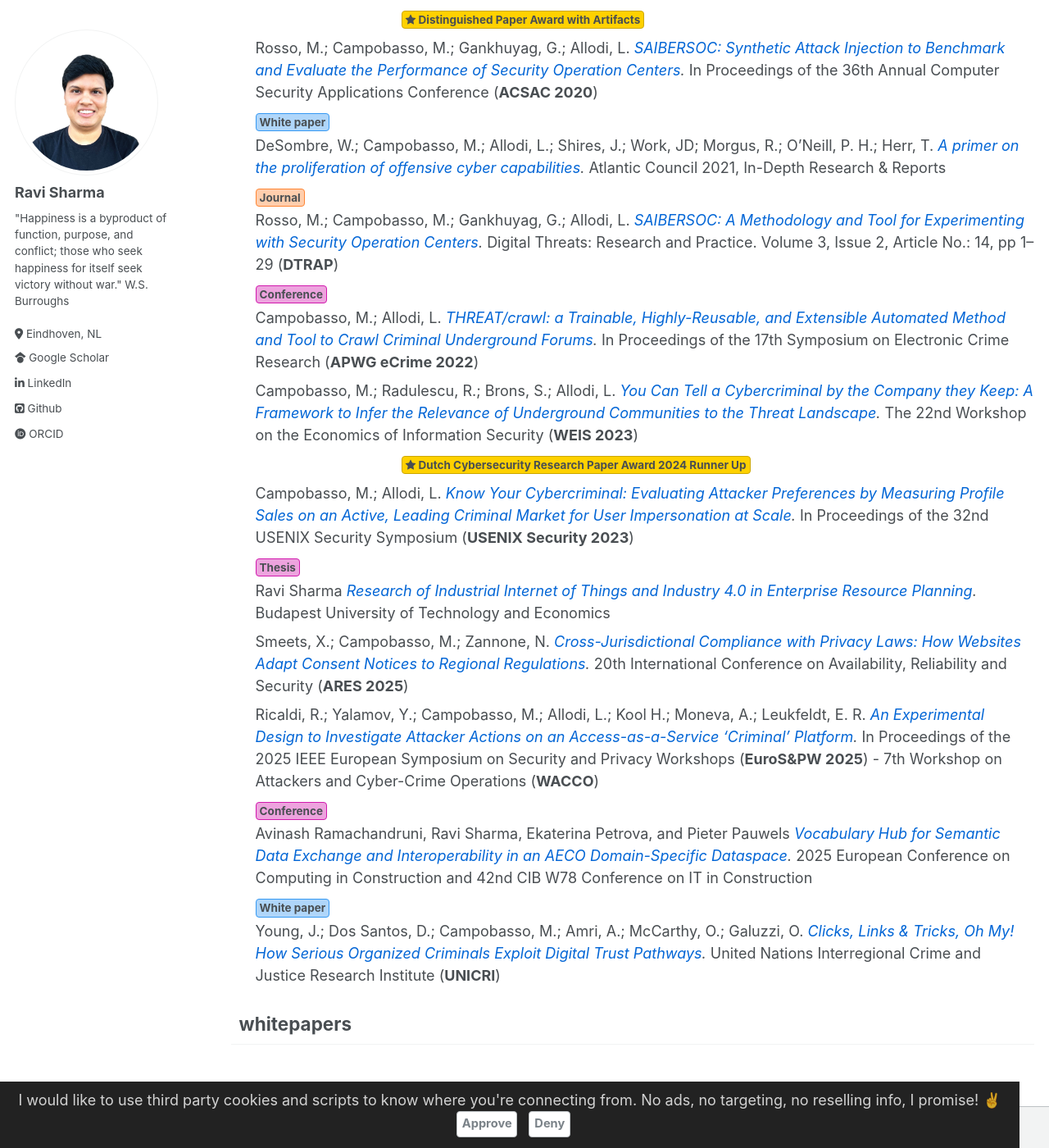
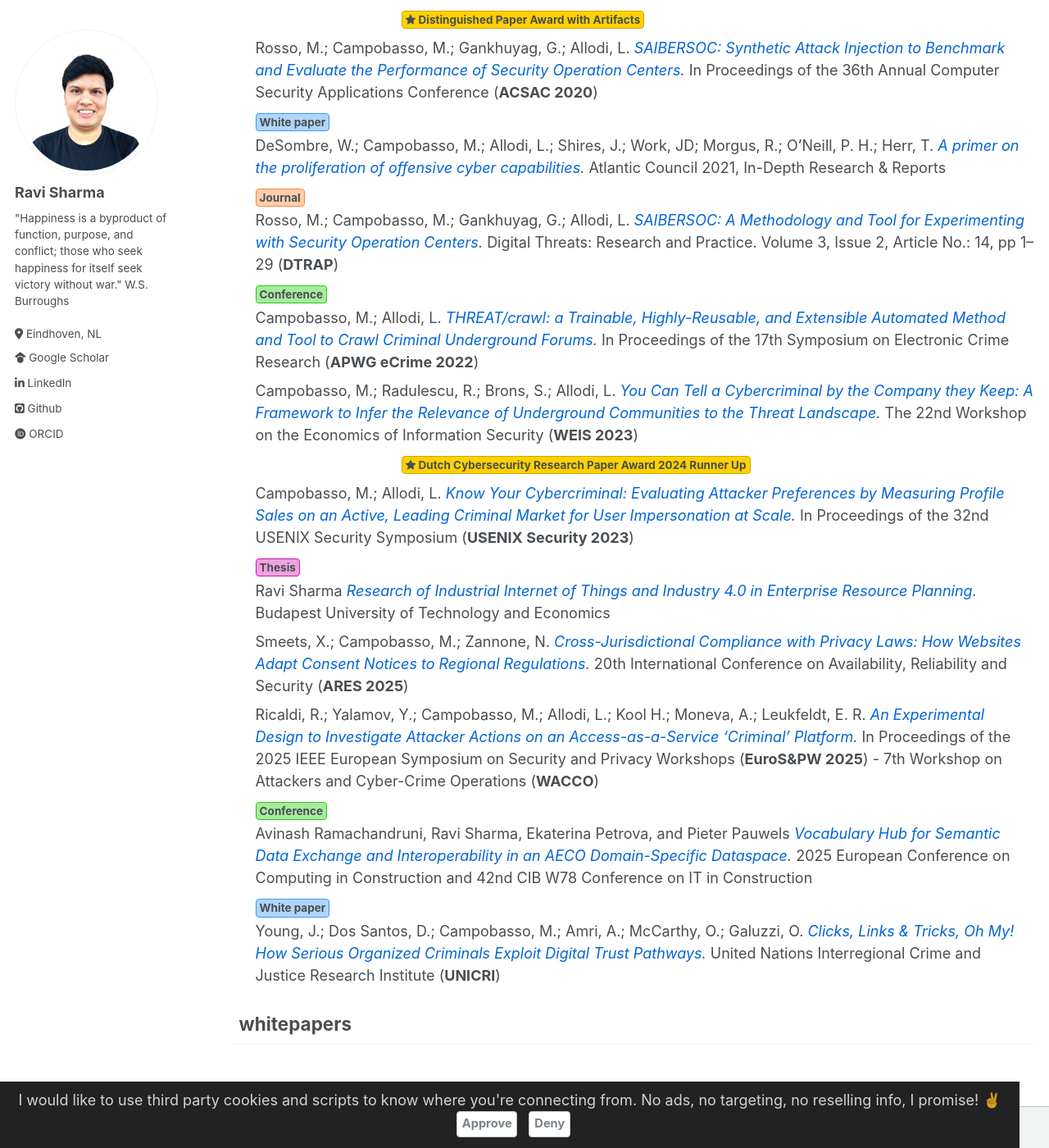
Before and after one commit to ravi33s/ravi33s.github.io, a Jekyll site: the page built from _pages/collection-archive.html, in a window 1280 px wide and 1400 px high, scrolled down 334 px. Shown: the whole window at 82% size. Built offline with Jekyll 4.4.1, drawn with Linux system fonts in a browser that asks for light colours.

Commit message:
Reorganize conference color variables

```diff
--- a/_sass/_variables.scss
+++ b/_sass/_variables.scss
@@ -75,14 +75,12 @@ $slides-color               : #C2B280;
 
 /*$conference-color           : #474849;
 $conference-color-hover     : #5d5e5f; */
-$conference-color           : #d119ad;
-$conference-color-hover     : #f15bd4;
 $whitepaper-color           : #3699f3;
 $whitepaper-color-hover     : #63b0f5;
 $journal-color              : #ff8533;
 $journal-color-hover        : #ffa366;
-$badge-color                : #26ce10;
-$badge-color-hover          : #2ae112;
+$conference-color                : #26ce10;
+$conference-color-hover          : #2ae112;
 $award-color                : #ffd100;
 $award-color-hover          : #ffdc00;
 $thesis-color               : #d119ad;
```
